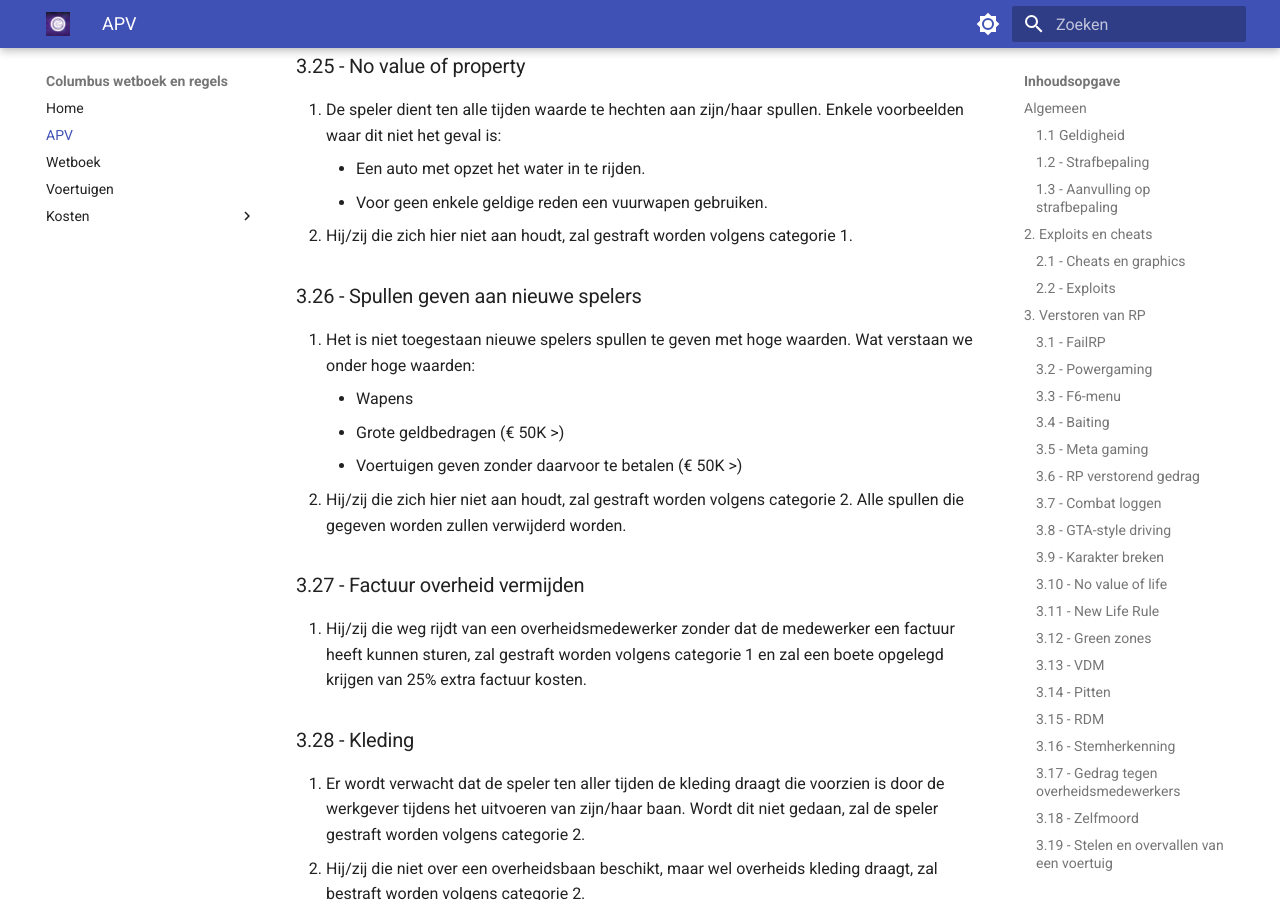
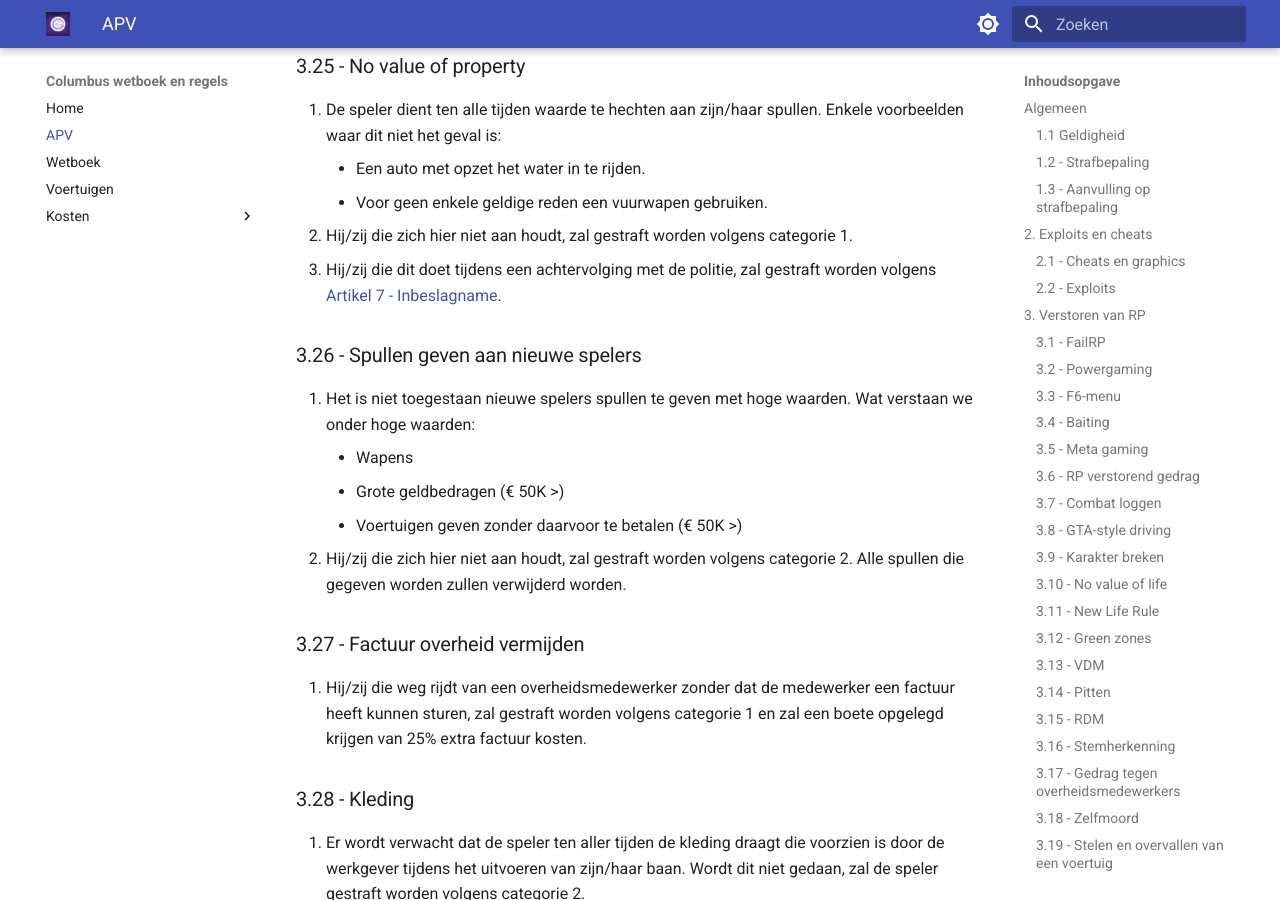
Before and after one commit to FabioK180/Columbus, an MkDocs documentation site: the page built from docs/apv.md, in a window 1280 px wide and 900 px high, scrolled down 12100 px. Built offline with MkDocs 1.6.1 and Material for MkDocs 9.7.7, drawn with Linux system fonts in a browser that asks for light colours.

Commit message:
No value of property

```diff
--- a/docs/apv.md
+++ b/docs/apv.md
@@ -240,6 +240,7 @@ Mocht dit 2 keer of vaker overtreden zijn dan zal het gebruikte wapen bij de ove
     * Een auto met opzet het water in te rijden.
     * Voor geen enkele geldige reden een vuurwapen gebruiken.
 2. Hij/zij die zich hier niet aan houdt, zal gestraft worden volgens categorie 1.
+3. Hij/zij die dit doet tijdens een achtervolging met de politie, zal gestraft worden volgens [Artikel 7 - Inbeslagname](https://apv.rpcolumbus.nl/wetboek/#artikel-7-inbeslagname).
 
 ### 3.26 - Spullen geven aan nieuwe spelers
 1. Het is niet toegestaan nieuwe spelers spullen te geven met hoge waarden. Wat verstaan we onder hoge waarden:
```
